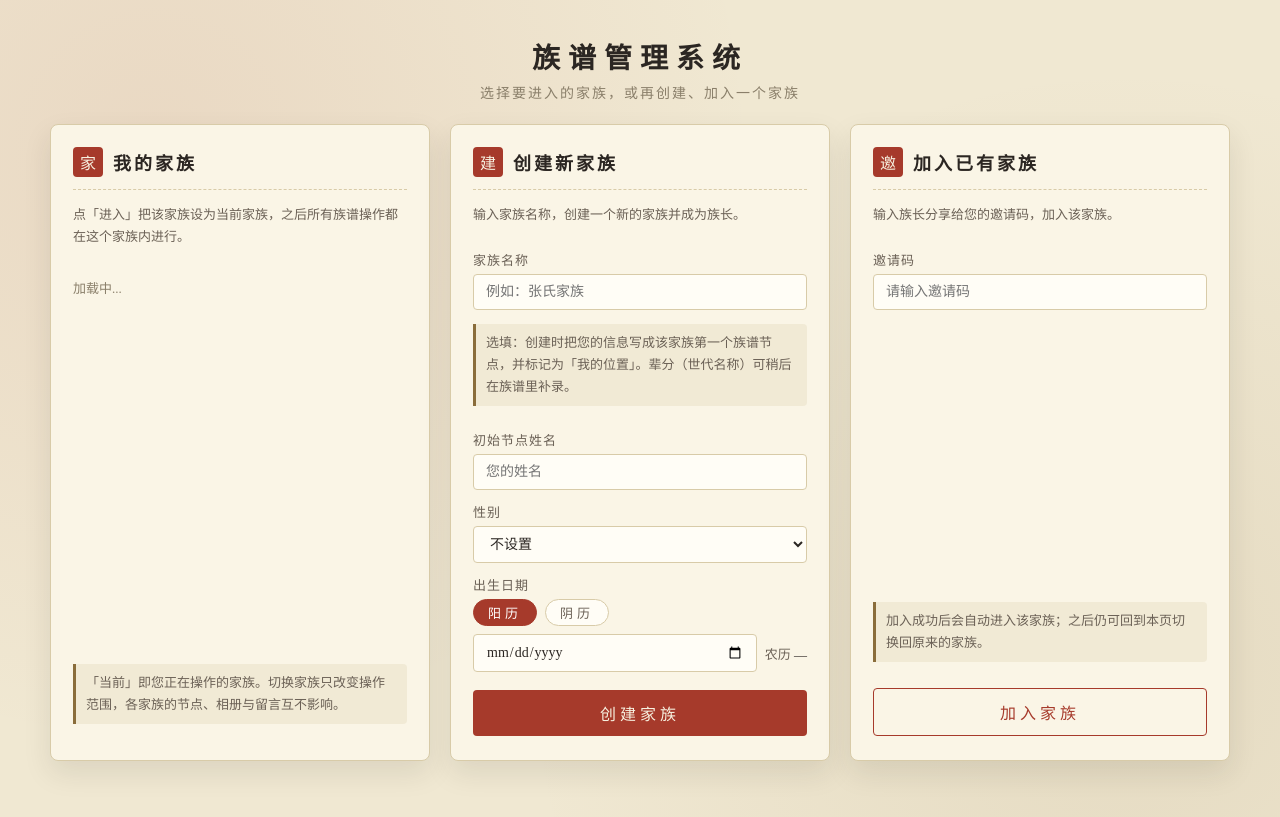
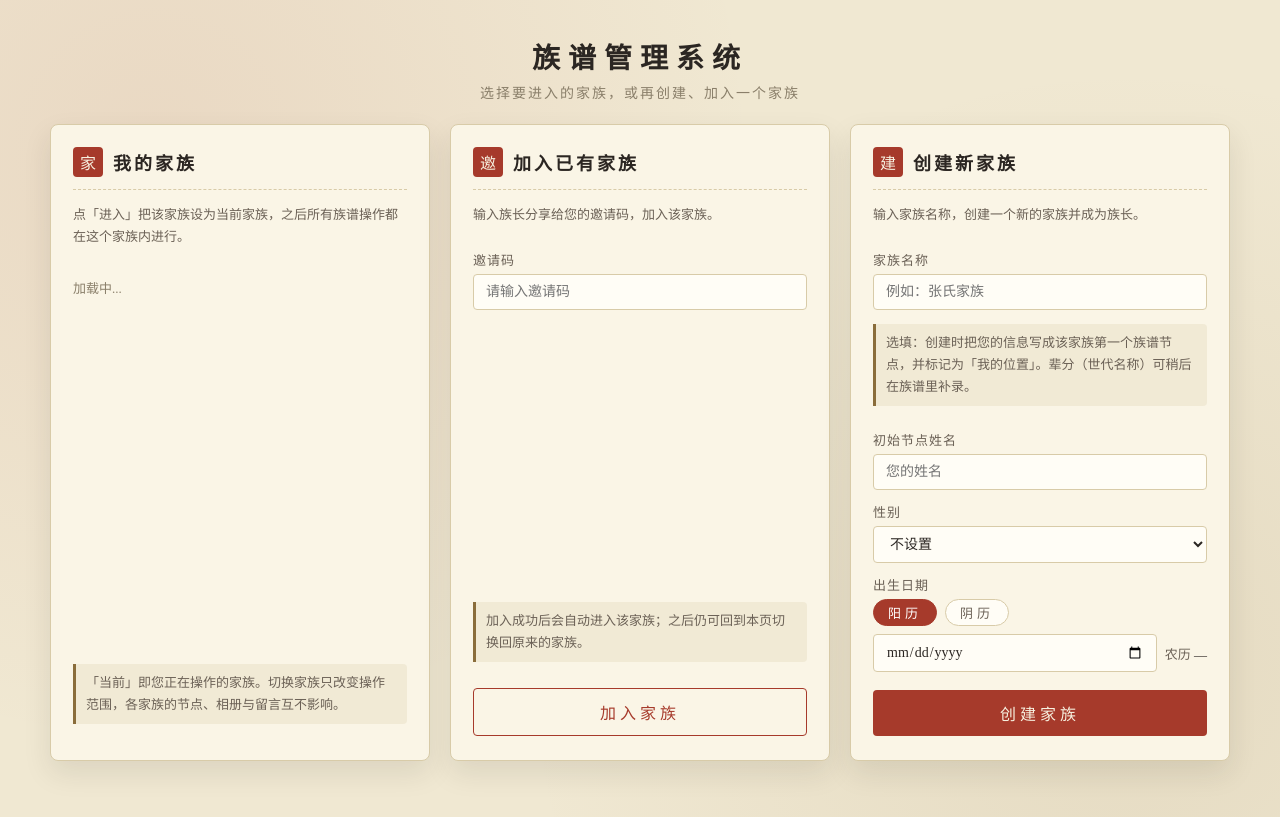
Before and after one commit to mouhinU/Family_Tree, a web app: page /portal.html in a window 1280 px wide. Run offline with its HTML, style and script files only (its server is not run), Linux system fonts and the light colour scheme; data that the repository does not hold is empty; database files in the repository are not loaded.

Commit message:
portal 过渡页区块对调：加入已有家族前置于创建新家族（生产已随 v68 上线，此为代码入库）： 既有用户日常主路径是邀请码加入第二家族，创建新家族低频却占据第二位遮挡入口；三面板顺序调整为 我的家族 / 加入已有家族 / 创建新家族，加入面板补「邀」字印章头，缓存串同步 20261121a。

```diff
--- a/family-tree-web/src/main/resources/static/portal.html
+++ b/family-tree-web/src/main/resources/static/portal.html
@@ -4,7 +4,7 @@
     <meta charset="UTF-8">
     <meta content="width=device-width, initial-scale=1.0" name="viewport">
     <title>族谱管理系统 - 我的家族</title>
-    <link href="/css/style.css?v=20261119b" rel="stylesheet">
+    <link href="/css/style.css?v=20261121a" rel="stylesheet">
     <style>
         .portal-shell {
             min-height: 100vh;
@@ -38,7 +38,7 @@
             color: var(--ink-faint);
         }
 
-        /* 三块区域左右并排：我的家族 / 创建新家族 / 加入已有家族 */
+        /* 三块区域左右并排：我的家族 / 加入已有家族 / 创建新家族 */
         .portal-grid {
             display: grid;
             grid-template-columns: repeat(3, minmax(0, 1fr));
@@ -298,6 +298,18 @@
 
         <section class="portal-panel">
             <div class="portal-panel-head">
+                <span class="panel-seal">邀</span>
+                <h2>加入已有家族</h2>
+            </div>
+            <p>输入族长分享给您的邀请码，加入该家族。</p>
+            <label for="join-code">邀请码</label>
+            <input id="join-code" placeholder="请输入邀请码" style="text-transform: uppercase;" type="text">
+            <p class="section-tip panel-foot">加入成功后会自动进入该家族；之后仍可回到本页切换回原来的家族。</p>
+            <button class="btn-ghost" id="btn-join" type="button">加入家族</button>
+        </section>
+
+        <section class="portal-panel">
+            <div class="portal-panel-head">
                 <span class="panel-seal">建</span>
                 <h2>创建新家族</h2>
             </div>
@@ -317,18 +329,6 @@
             <div id="init-birth-field"></div>
             <button id="btn-create" type="button">创建家族</button>
         </section>
-
-        <section class="portal-panel">
-            <div class="portal-panel-head">
-                <span class="panel-seal">邀</span>
-                <h2>加入已有家族</h2>
-            </div>
-            <p>输入族长分享给您的邀请码，加入该家族。</p>
-            <label for="join-code">邀请码</label>
-            <input id="join-code" placeholder="请输入邀请码" style="text-transform: uppercase;" type="text">
-            <p class="section-tip panel-foot">加入成功后会自动进入该家族；之后仍可回到本页切换回原来的家族。</p>
-            <button class="btn-ghost" id="btn-join" type="button">加入家族</button>
-        </section>
     </main>
 </div>
 
```
